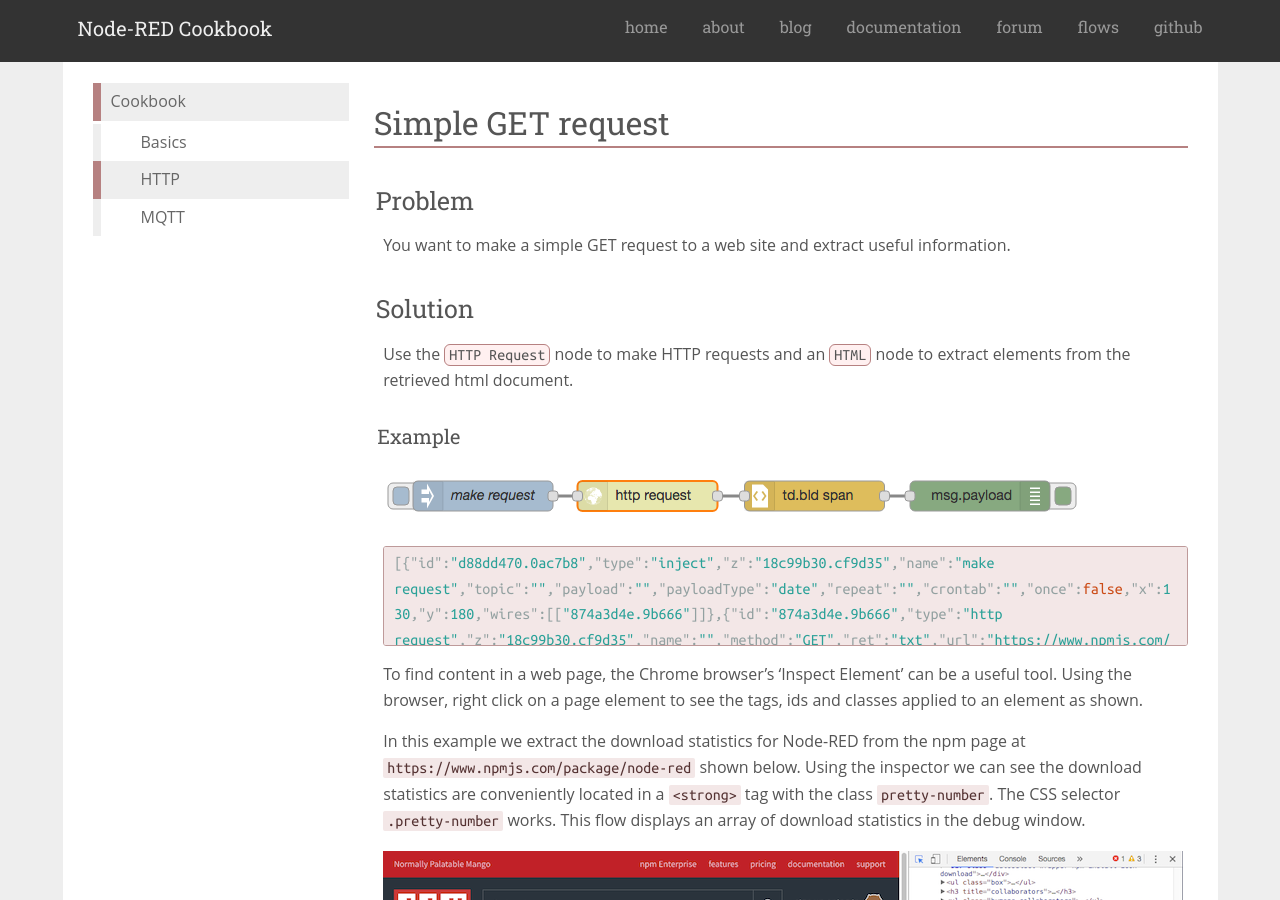
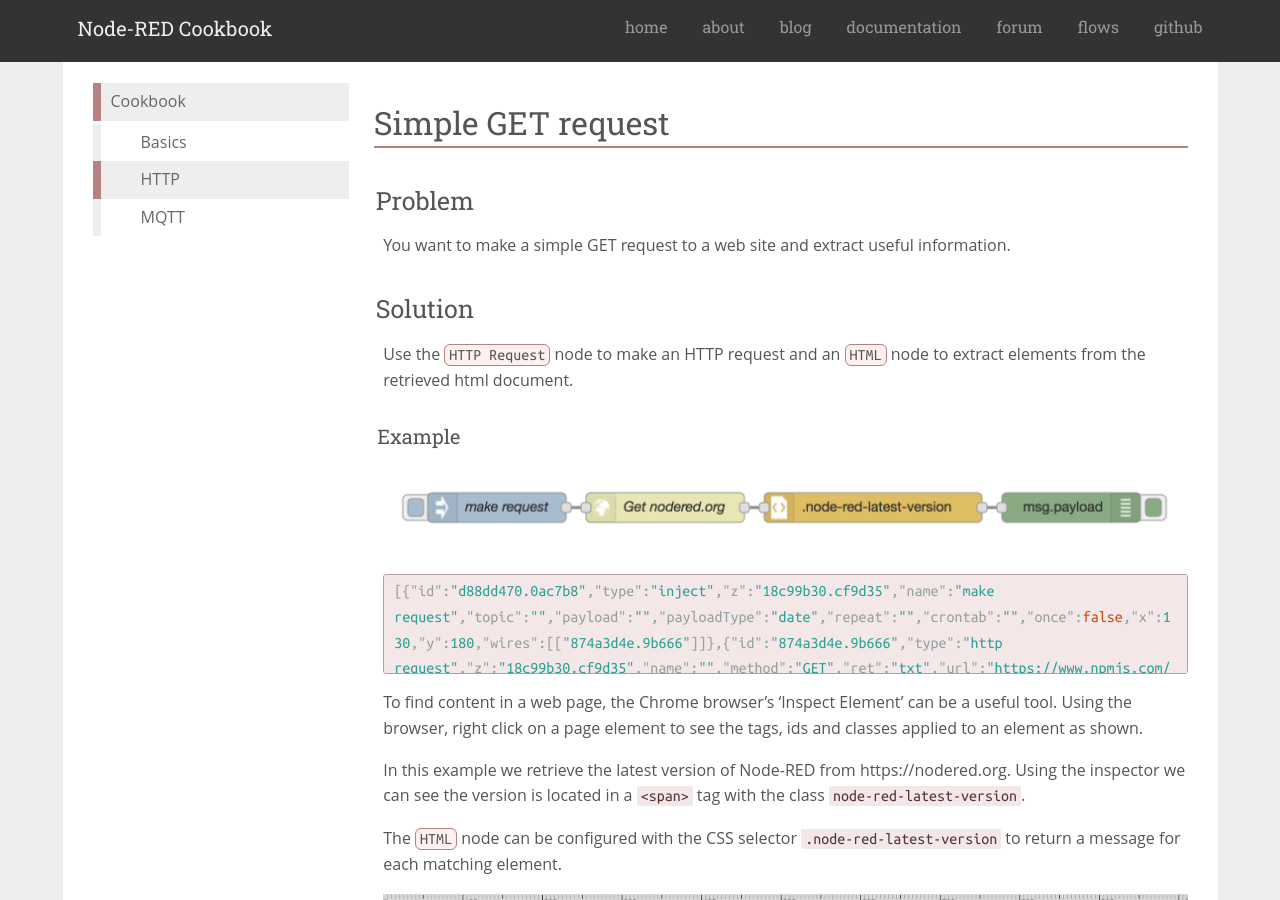
Before and after one commit to node-red/cookbook.nodered.org, a Jekyll site: the page built from http/simple-get-request.md, in a window 1280 px wide and 900 px high. Built offline with Jekyll 4.4.1, drawn with Linux system fonts in a browser that asks for light colours; nearby versions of some CDN libraries.

Commit message:
Fix simple get example Closes #19 #37 #33 #27

```diff
--- a/http/simple-get-request.md
+++ b/http/simple-get-request.md
@@ -9,7 +9,8 @@
 
 ### Solution
 
-Use the <code class="node">HTTP Request</code> node to make HTTP requests and an <code class="node">HTML</code> node to extract elements from the retrieved html document.
+Use the <code class="node">HTTP Request</code> node to make an HTTP request and an
+<code class="node">HTML</code> node to extract elements from the retrieved html document.
 
 #### Example
 
@@ -22,8 +23,15 @@
 {: .flow}
 {% endraw %}
 
-To find content in a web page, the Chrome browser’s ‘Inspect Element’ can be a useful tool.  Using the browser, right click on a page element to see the tags, ids and classes applied to an element as shown.
+To find content in a web page, the Chrome browser’s ‘Inspect Element’ can be a
+useful tool.  Using the browser, right click on a page element to see the tags,
+ids and classes applied to an element as shown.
 
-In this example we extract the download statistics for Node-RED from the npm page at [`https://www.npmjs.com/package/node-red`](https://www.npmjs.com/package/node-red) shown below.  Using the inspector we can see the download statistics are conveniently located in a `<strong>` tag with the class `pretty-number`. The CSS selector `.pretty-number` works.  This flow displays an array of download statistics in the debug window.
+In this example we retrieve the latest version of Node-RED from https://nodered.org.
+Using the inspector we can see the version is located in a `<span>` tag with the
+class `node-red-latest-version`.
+
+The <code class="node">HTML</code> node can be configured with the CSS selector
+`.node-red-latest-version` to return a message for each matching element.
 
 ![](/images/http/http-flow-011-example-page.png)
```
Also changed, not shown: images/http/http-flow-011-example-page.png, images/http/http-flow-011.png.
